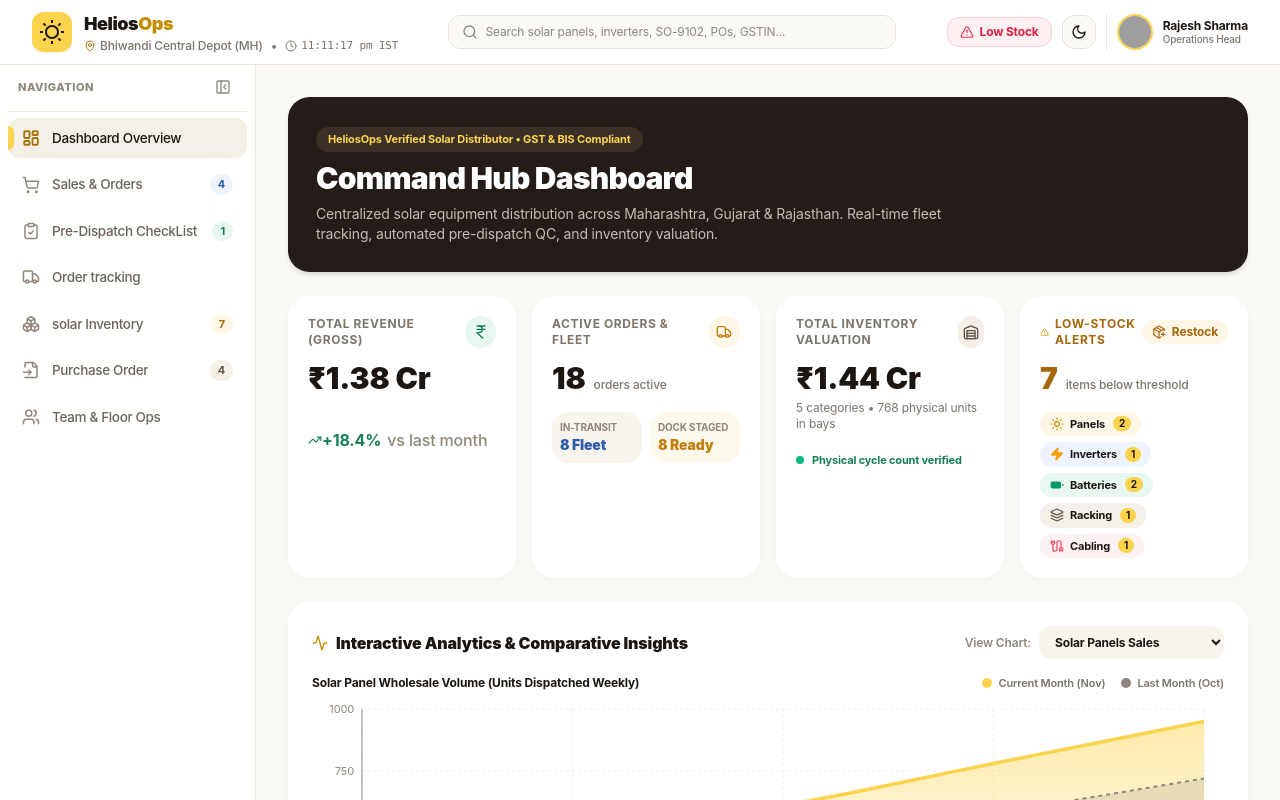
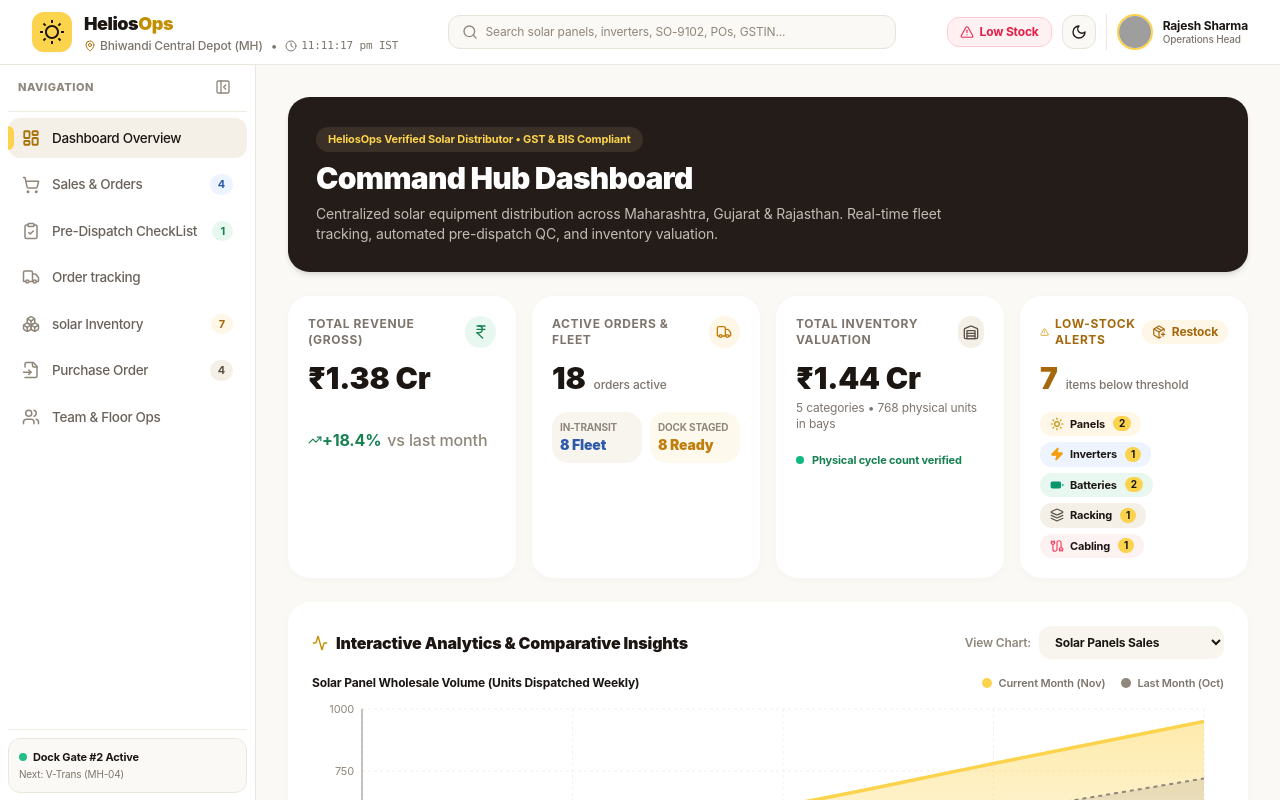
Before and after one commit to morningstar004/SolarDashBoard, a Next.js app: page / in a window 1280 px wide. Shown: the top 800 px of the page. Built offline with nearby package versions, Linux system fonts and the light colour scheme; grey boxes are pictures that could not be loaded.

Commit message:
fix(layout): make sidebar sticky and fixed to viewport when scrolling

```diff
--- a/src/components/layout/Sidebar.tsx
+++ b/src/components/layout/Sidebar.tsx
@@ -101,7 +101,7 @@ export const Sidebar: React.FC = () => {
 
   return (
     <aside
-      className={`shrink-0 border-r border-[#EBE7DF] dark:border-[#2D2520] bg-white/90 dark:bg-[#1A1512]/90 backdrop-blur-md p-2 flex flex-col transition-all duration-300 ease-in-out ${
+      className={`shrink-0 lg:sticky lg:top-16 lg:h-[calc(100vh-4rem)] lg:self-start lg:overflow-y-auto z-30 border-r border-[#EBE7DF] dark:border-[#2D2520] bg-white/95 dark:bg-[#1A1512]/95 backdrop-blur-md p-2 flex flex-col transition-all duration-300 ease-in-out ${
         isCollapsed ? 'w-[72px]' : 'w-full lg:w-64'
       }`}
     >
```
